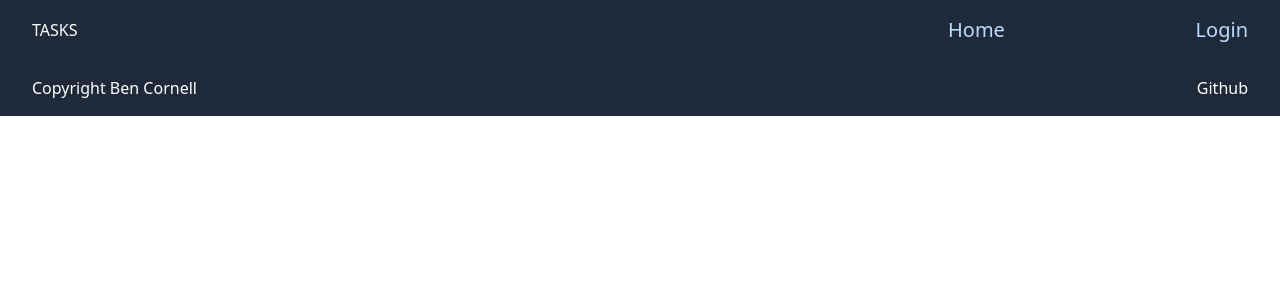
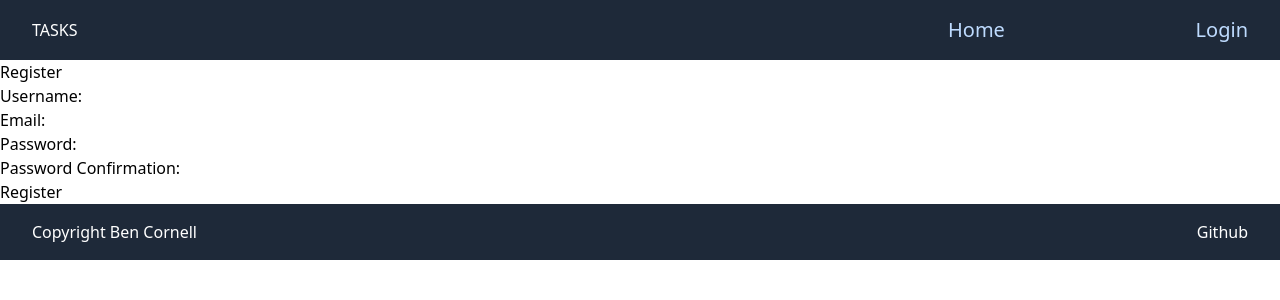
Before and after one commit to Ben-Cor/React-ToDo, a React (Vite) app: page /register in a window 1280 px wide. Shown: the top 300 px of the page. Built offline with nearby package versions, Linux system fonts and the light colour scheme.

Commit message:
RegisterForm added to register page

```diff
--- a/src/components/RegisterForm.jsx
+++ b/src/components/RegisterForm.jsx
@@ -1,7 +1,7 @@
 function RegisterForm() {
   return (
     <div>
-      <h1>Register</h1>
+      <h2>Register</h2>
       <form>
         <div>
           <label htmlFor="username">Username:</label>
--- a/src/pages/Register.jsx
+++ b/src/pages/Register.jsx
@@ -1,7 +1,9 @@
 import RegisterForm from "../components/RegisterForm";
 
 function Register() {
-    <RegisterForm />
+    return (
+        <RegisterForm />
+    )
 }
 
 export default Register;
```
